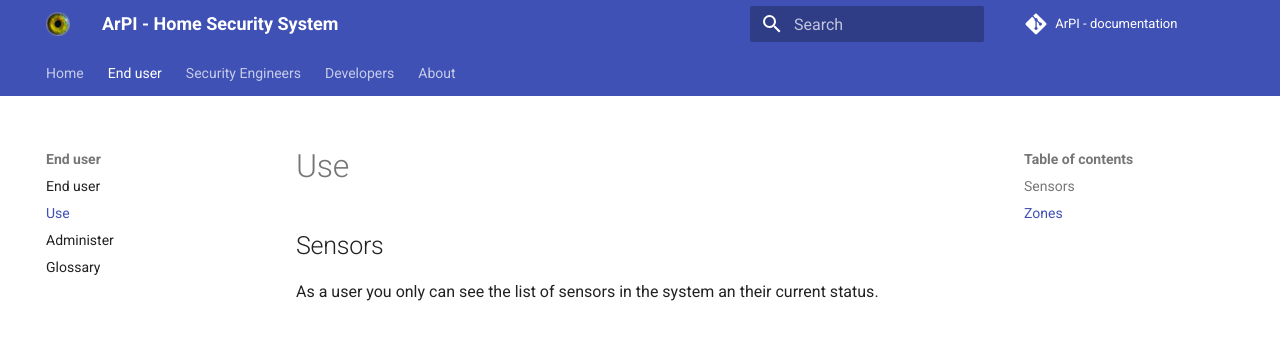
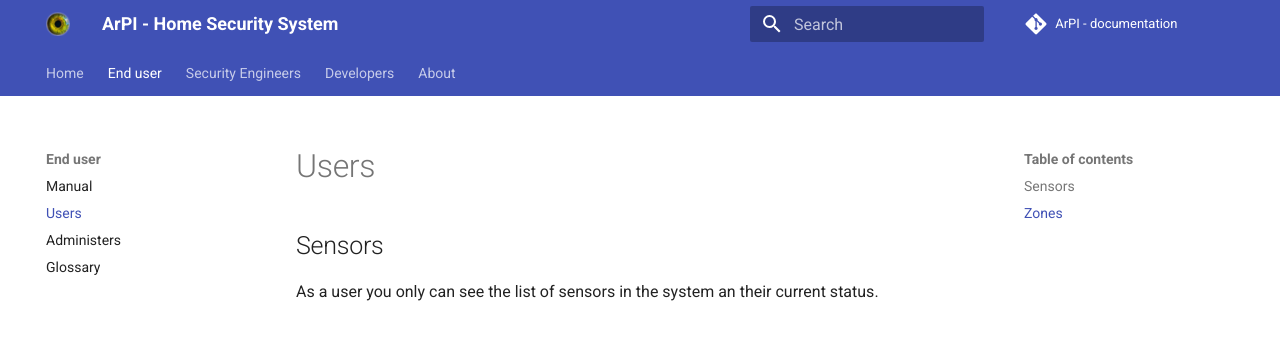
Before and after one commit to ArPIHomeSecurity/arpi_documentation, an MkDocs documentation site: the page built from docs/end_users/user.md, in a window 1280 px wide. Shown: the top 349 px of the page. Built offline with MkDocs 1.6.1 and Material for MkDocs 9.7.7, drawn with Linux system fonts in a browser that asks for light colours; comment, search, counter and statistics services are not loaded.

Commit message:
Update section names

```diff
--- a/mkdocs.yml
+++ b/mkdocs.yml
@@ -31,9 +31,9 @@ markdown_extensions:
 nav:
     - Home: index.md
     - End user:
-        - End user: end_users/index.md
-        - Use: end_users/user.md
-        - Administer: end_users/admin.md
+        - Manual: end_users/index.md
+        - Users: end_users/user.md
+        - Administers: end_users/admin.md
         - Glossary: end_users/glossary.md
     - Security Engineers:
         - Security Engineers: security_engineers/index.md
```
